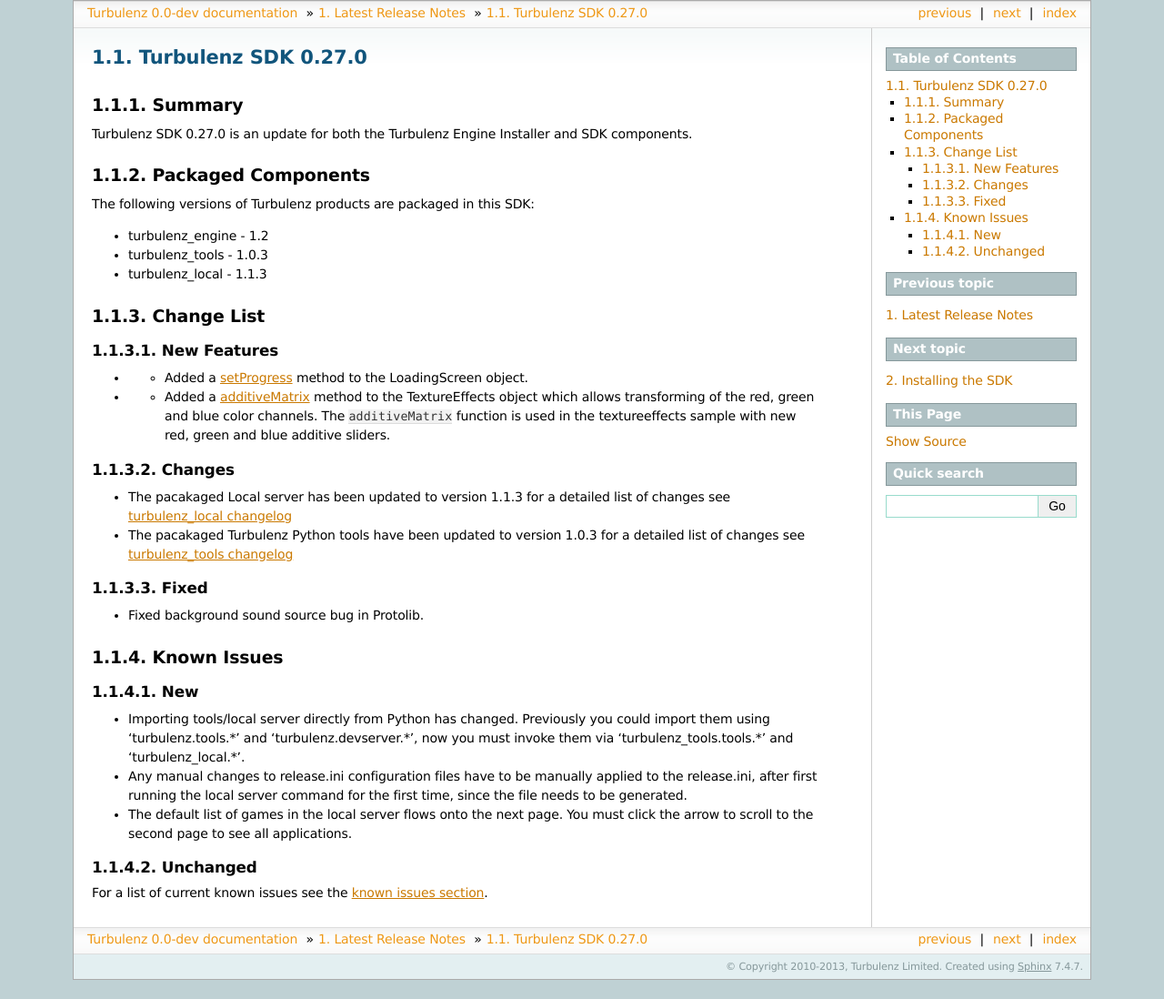
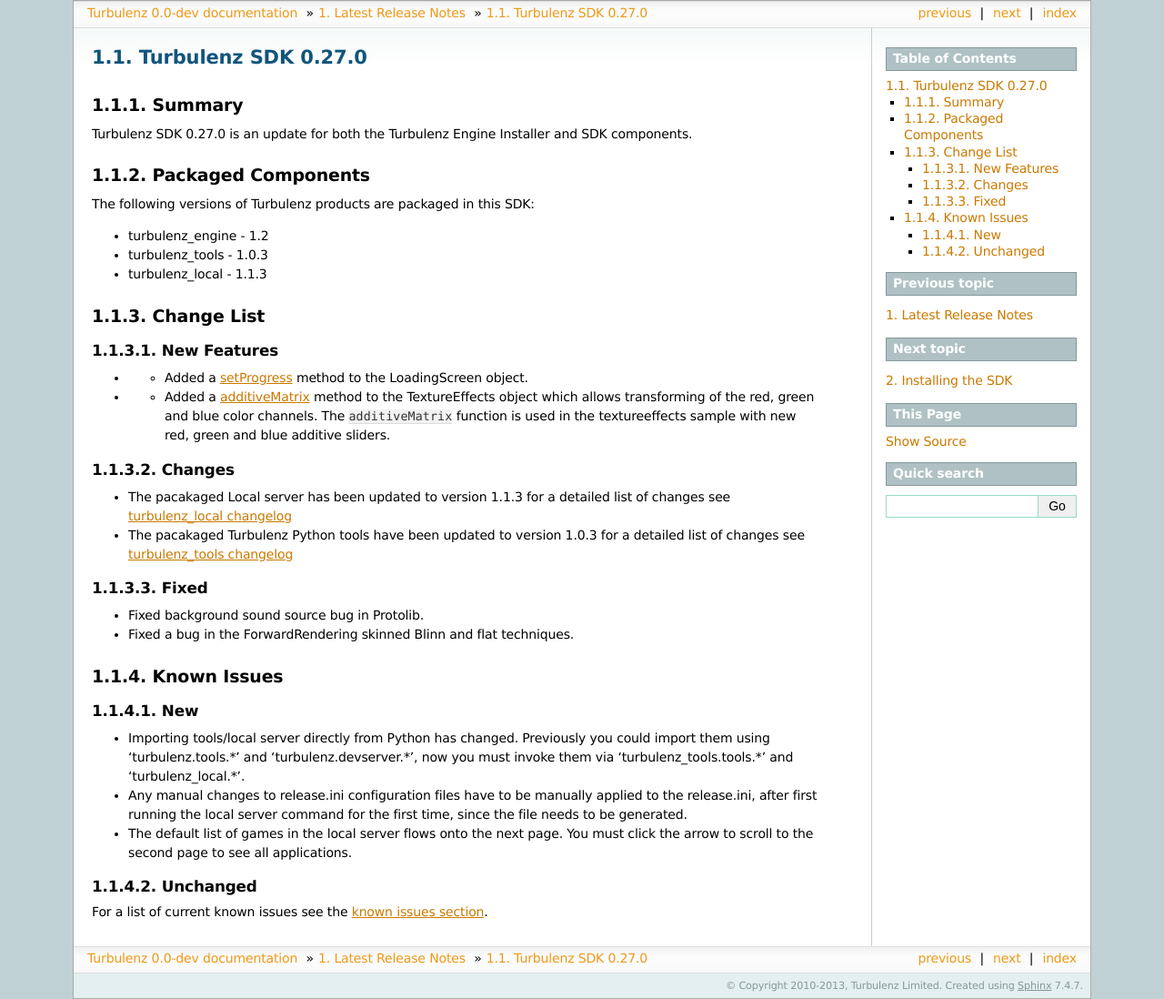
Before and after one commit to turbulenz/turbulenz_engine, a Sphinx documentation site: the page built from docs/source/release_notes/release_notes_0.27.0.rst, in a window 1280 px wide. Shown: the whole page at 91% size. Built offline with Sphinx 7.4.7, drawn with Linux system fonts in a browser that asks for light colours; before the commit the page ends 1077 px from its top, so only the background shows below that.

Commit message:
Bug fix for skinned blinn and flat forwardrendering techniques

```diff
--- a/docs/source/release_notes/release_notes_0.27.0.rst
+++ b/docs/source/release_notes/release_notes_0.27.0.rst
@@ -46,6 +46,8 @@
 
 * Fixed background sound source bug in Protolib.
 
+* Fixed a bug in the ForwardRendering skinned Blinn and flat techniques.
+
 
 Known Issues
 ============
```
Also changed, not shown: 1 other file.
